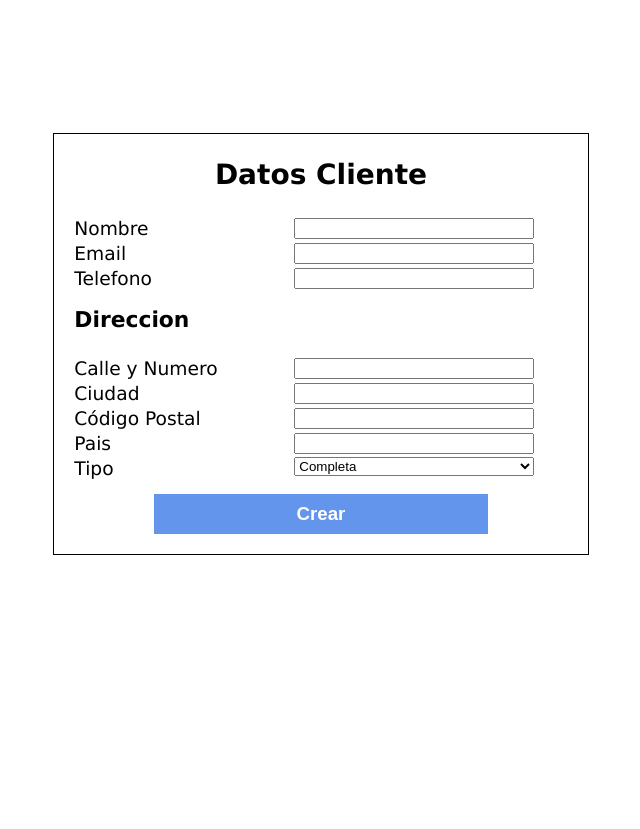
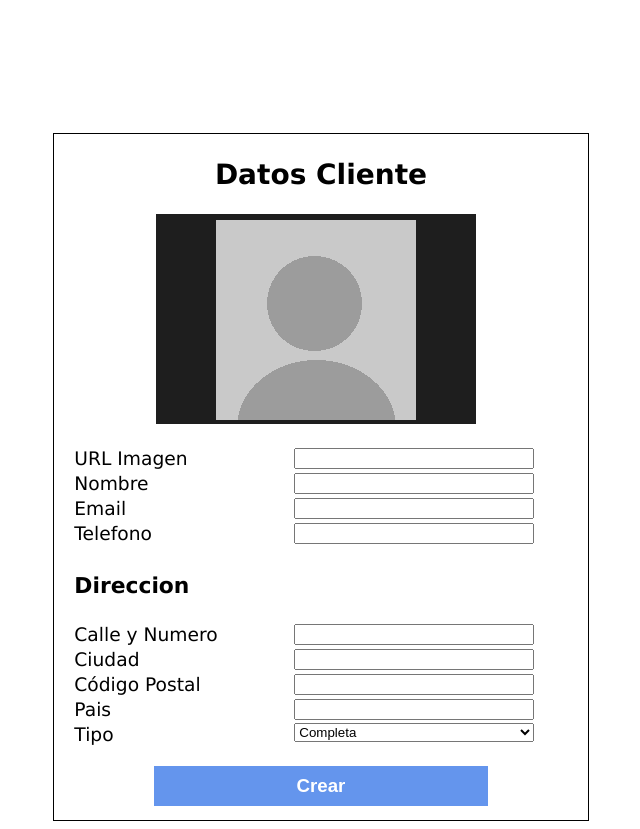
Before and after one commit to Dresch95/Tienda, a Django app: page /crearClienteVista in a window 1280 px wide. Shown: the whole page, without its empty margins (319-959 px from the left). Before the commit the page ends 555 px from the top, so only its background shows below. Run offline with Django 4.2, Linux system fonts and the light colour scheme.

Commit message:
Integrar URL en clientes(Primera prueba)

```diff
--- a/administrador/static/css/estilos.css
+++ b/administrador/static/css/estilos.css
@@ -10,8 +10,8 @@ h2{
     text-align: center;
 }
 h3{
-    margin-left: 15pt;
-    margin-top:15pt;
+    text-align: left;
+    margin-left:15pt;
 }
 a{
     text-decoration: none;
@@ -19,18 +19,37 @@ a{
 th,td{
     padding:8pt;
 }
+#imagenNuevoCliente{
+    margin:5pt;
+    margin-bottom:0pt;
+}
+#contenedorImgNuevoCliente{
+    width: 60%;
+    margin:0 19%;
+    text-align: center;
+    margin-bottom: 15pt;
+}
 #contenedorDatosCliente,#contenedorDireccionCliente{
     width:100%;
 }
+#contenedorImgNuevoCliente{
+    background-color: rgb(30, 30, 30);
+}
+#contenedorImagenNuevoCliente{
+    text-align: center;
+}
 #contenedorDatosCliente{
-    height: 55pt;
+    height: 80pt;
 }
 #contenedorDireccionCliente{
-    height: 90pt;
+    height: 100pt;
 }
 #contenedorInputsCrearCliente,#contenedorLabelsCrearCliente,#contenedorInputsDireccion,#contenedorLabelsDireccion{
     width:45%;
     float:left;
+}
+#contenedorURLNuevoCliente{
+    height: 100%;
 }
 #contenedorPrincipal{
     width:400pt;
@@ -53,7 +72,7 @@ label{
     margin-right:15pt;
     width: 150pt;
 }
-input[type="text"],[type="email"]{
+input[type="text"],[type="email"],[type="url"]{
     margin-top:3pt;
     width: 96.5%;
 }
@@ -72,6 +91,6 @@ select{
     width: 100%;
 }
 .centrarBoton{
-    margin:15pt;
+    margin:10pt;
     text-align: center;
 }
--- a/administrador/templates/crearCliente.html
+++ b/administrador/templates/crearCliente.html
@@ -9,8 +9,15 @@ Crear cliente
     <form action="{% url 'crearCliente' %}" method="post">
         {% csrf_token %}
         <h2>Datos Cliente</h2>
+        <div id="contenedorImgNuevoCliente">
+            {% load static %}
+            <img src="{% static 'media/unknow.jpg' %}"
+                id="imagenNuevoCliente">
+        </div>
         <div id="contenedorDatosCliente">
             <div id="contenedorLabelsCrearCliente">
+                <label>URL Imagen</label>
+                <br>
                 <label>Nombre </label>
                 <br>
                 <label>Email </label>
@@ -18,6 +25,8 @@ Crear cliente
                 <label>Telefono </label>
             </div>
             <div id="contenedorInputsCrearCliente">
+                <input type="text" name="urlImagenNuevoCliente" id="urlImagenNuevoCliente">
+                <br>
                 <input type="text" name="nombreClienteNuevo">
                 <br>
                 <input type="email" name="emailClienteNuevo">
--- a/administrador/templates/detallesCliente.html
+++ b/administrador/templates/detallesCliente.html
@@ -5,6 +5,9 @@ Detalles de Cliente
 {% endblock %}
 
 {% block 'contenido' %}
+{% if cliente.imageURL != '' %}
+<img src="{{cliente.imageURL}}">
+{% endif %}
 <p>Nombre: {{cliente.name}}</p>
 <p>Email: {{cliente.email}}</p>
 <p>Telefono: {{cliente.tel}}</p>
--- a/administrador/views.py
+++ b/administrador/views.py
@@ -26,6 +26,7 @@ def crearCliente(request):
         cliente.append(request.POST['nombreClienteNuevo'])
         cliente.append(request.POST['emailClienteNuevo'])
         cliente.append(request.POST['telefonoClienteNuevo'])
+        cliente.append(request.POST['urlImagenNuevoCliente'])
         direccion.append(request.POST['calleDireccionNueva'])
         direccion.append(request.POST['ciudadDireccionNueva'])
         direccion.append(request.POST['codigoDireccionNueva'])
@@ -33,7 +34,7 @@ def crearCliente(request):
         direccion.append(request.POST['tiposDireccion'])
         if all(item for item in cliente) and all(item for item in direccion):
             Address(street=direccion[0],city=direccion[1],code=direccion[2],country=direccion[3],type=direccion[4]).save()
-            Clients(name=cliente[0],email=cliente[1],tel=cliente[2],address_id=Address.objects.filter(street=direccion[0],city=direccion[1],code=direccion[2],country=direccion[3],type=direccion[4])[0].id).save()
+            Clients(name=cliente[0],email=cliente[1],tel=cliente[2],imageURL=cliente[3],address_id=Address.objects.filter(street=direccion[0],city=direccion[1],code=direccion[2],country=direccion[3],type=direccion[4])[0].id).save()
     except ValidationError as e:
         ValidationError(('Invalid value'), code='Hola')
     return HttpResponseRedirect('/listarClientes')
```
Also changed, not shown: administrador/static/media/unknow.jpg (added).
